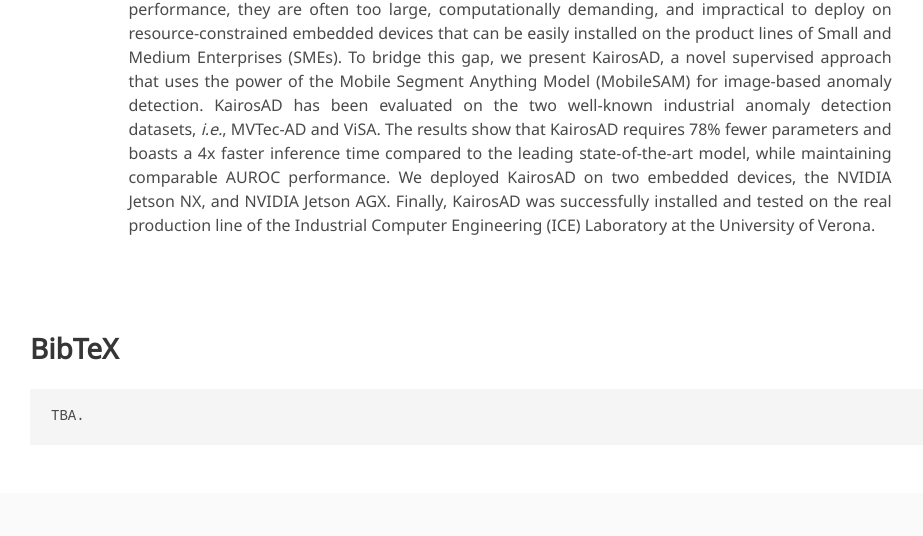
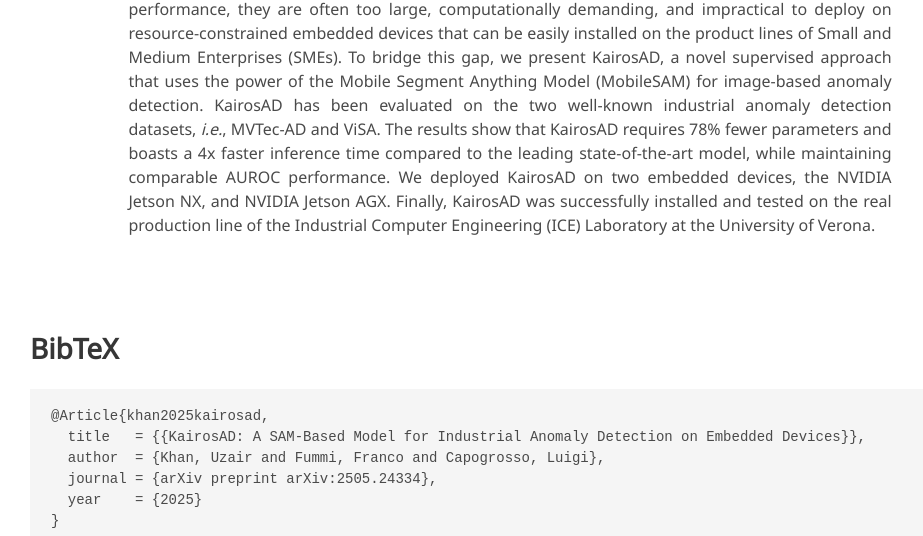
Before and after one commit to intelligolabs/KairosAD, a plain HTML site: page index.html in a window 1280 px wide. Shown: the part 1225-1761 px from the top of the page, without its empty margins (130-1053 px from the left). Drawn offline with nearby package versions, Linux system fonts and the light colour scheme; some icons are missing; a web font is replaced by a local one.

Commit message:
Update index.html

```diff
--- a/index.html
+++ b/index.html
@@ -99,7 +99,7 @@
                                     </span>
                                     <!-- arXiv link. -->
                                     <span class="link-block">
-                                        <a target="_blank" href="" class="external-link button is-normal is-rounded is-dark">
+                                        <a target="_blank" href="https://arxiv.org/abs/2505.24334" class="external-link button is-normal is-rounded is-dark">
                                             <span class="icon">
                                                 <i class="ai ai-arxiv"></i>
                                             </span>
@@ -170,8 +170,12 @@
         <section class="section" id="BibTeX">
             <div class="container is-max-desktop content">
                 <h2 class="title">BibTeX</h2>
-<pre><code>TBA.
-</code></pre>
+<pre><code>@Article{khan2025kairosad,
+  title   = {{KairosAD: A SAM-Based Model for Industrial Anomaly Detection on Embedded Devices}},
+  author  = {Khan, Uzair and Fummi, Franco and Capogrosso, Luigi},
+  journal = {arXiv preprint arXiv:2505.24334},
+  year    = {2025}
+}</code></pre>
             </div>
         </section>
 
```
